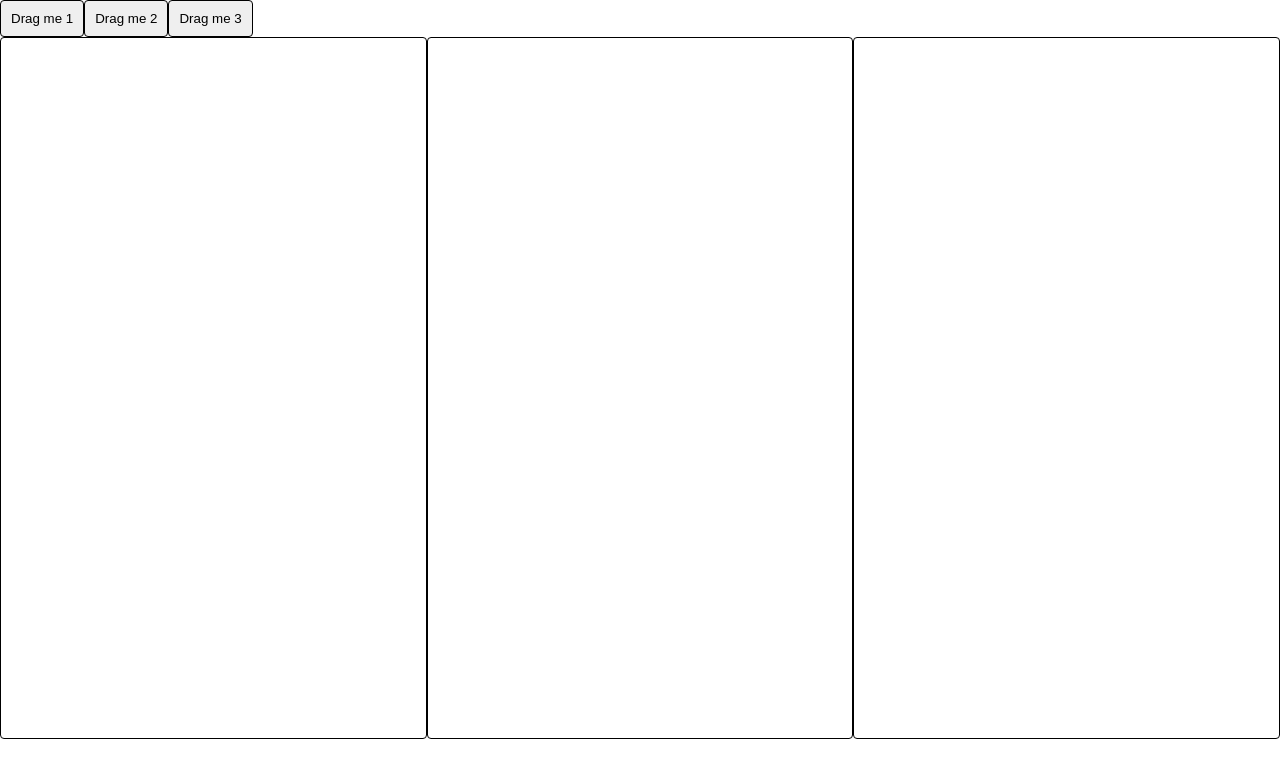
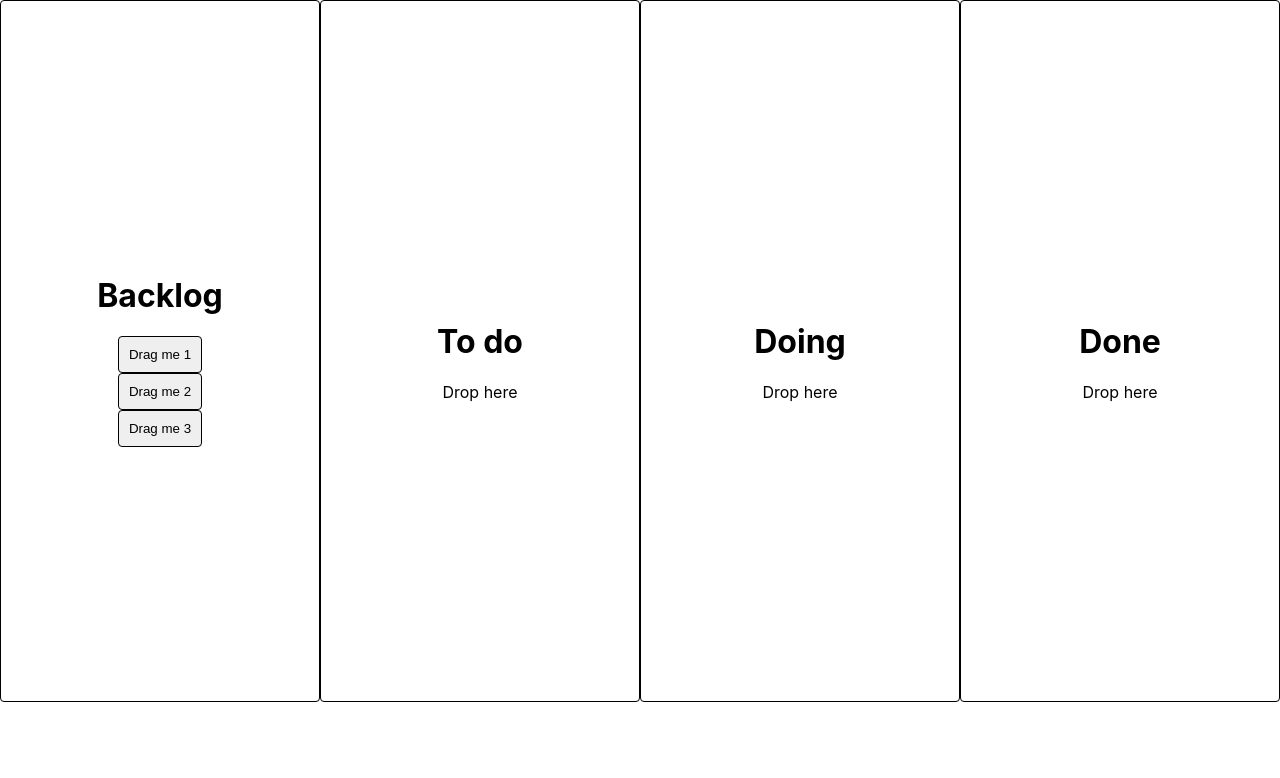
Before and after one commit to RoshBJr/Project-dump, a React (Create React App) app: page / in a window 1280 px wide. Shown: the top 778 px of the page. Built offline with nearby package versions, Linux system fonts and the light colour scheme.

Commit message:
finally implemented a primitive version of trello, next thing feature to implement is to create custom draggable cards

```diff
--- a/src/App.css
+++ b/src/App.css
@@ -48,16 +48,12 @@
   width: fit-content;
 }
 
-.container-drop {
-  display: flex;
-}
-
 .drop-container {
   display: flex;
   flex-flow: row nowrap;
 }
 
-.drop {
+.drop, .backlog {
   border-radius: 4px;
   border: 1px solid black;
   width: 500px;
@@ -67,6 +63,10 @@
   flex-flow: column wrap;
   justify-content: center;
   align-items: center;
+}
+
+.main {
+  display: flex;
 }
 
 .drag {
--- a/src/App.jsx
+++ b/src/App.jsx
@@ -1,12 +1,12 @@
-import React, {useEffect, useState} from 'react';
+import React, {useState} from 'react';
 import {DndContext} from '@dnd-kit/core';
 
 import {Droppable} from './components/Droppable';
 import {Draggable} from './components/Draggable';
 import "./App.css"
 
-function App() {
-  const containers = ['A', 'B', 'C'];
+export default function App() {
+  const containers = ['To do', 'Doing', 'Done'];
   const draggables = [1, 2, 3];
   const [parent, setParent] = useState(null);
   const [lastDragged, setLastDragged] = useState([]);
@@ -20,22 +20,19 @@ function App() {
     })
   );
 
-  useEffect(() => {
-    // console.log(parent);
-  }, [parent])
-
   return (
     <DndContext onDragEnd={handleDragEnd}>
+      <div className="main">
+        <div className="backlog">
+          <h1>Backlog</h1>
           {
             draggableMarkup.map(item => {
               if(lastDragged.includes(item.props.id)) return;
               return(item)
             })
           }
-      <div className="container-drop">
+        </div>
           {containers.map((id) => (
-          // We updated the Droppable component so it would accept an `id`
-          // prop and pass it to `useDroppable`
             <Droppable key={id} id={id} parent={parent} drag={draggableMarkup}
               lastDragged={lastDragged} >
             </Droppable>
@@ -45,16 +42,13 @@ function App() {
   );
 
   function handleDragEnd(event) {
-    const {over} = event;
     if(event.over) {
       setLastDragged([...lastDragged, event.active.id]);
     } else {
       setLastDragged(
-        lastDragged.filter( item => item != event.active.id)
+        lastDragged.filter( item => item !== event.active.id)
       )
     }
     setParent(event.over ? event : null);
   }
 }
-
-export default App;
--- a/src/components/Droppable.jsx
+++ b/src/components/Droppable.jsx
@@ -5,28 +5,30 @@ export function Droppable(props) {
   const [dragIds, setDragIds] = useState([]);
 
   useEffect(() => {
-    if(props.parent == null) return;
+    if(props.parent === null) return;
+
     if(dragIds.includes(props.parent.active.id) &&
-        props.parent.over.id != props.id) {
+        props.parent.over.id !== props.id) {
           setDragIds(
-            dragIds.filter( item => item != props.parent.active.id)
+            dragIds.filter( item => item !== props.parent.active.id)
           )
     }
-    if(props.parent.over.id != props.id) return;
+
+    if(props.parent.over.id !== props.id) return;
     setDragIds([...dragIds, props.parent.active.id]);
+
   }, [props.parent]);
 
+
   useEffect(() => {
-    // console.log(dragIds);
-    if(props.parent == null && props.lastDragged.length == 0) {
+    if(props.parent === null && props.lastDragged.length === 0) {
       return setDragIds(props.lastDragged);
-      // console.log('last dragged ',props.lastDragged);
-      // console.log('dragids ',dragIds);
     }
-    if(props.parent == null && props.lastDragged.length != 0 && dragIds.length != 0) {
-      return setDragIds(
-        dragIds.filter(item => item == props.lastDragged)
-      );
+    if(props.parent === null && props.lastDragged.length !== 0
+      && dragIds.length !== 0) {
+        return setDragIds(
+          dragIds.filter(item => props.lastDragged.includes(item))
+        );
     }
   }, [props.lastDragged])
 
@@ -42,12 +44,16 @@ export function Droppable(props) {
 
   return (
     <div className='drop' ref={setNodeRef} style={style}>
+      <h1>{props.id}</h1>
       {
+        dragIds.length !== 0 ?
         props.drag.map(item => {
           if(dragIds.includes(item.props.id)) {
             return(item);
           }
         })
+        :
+        "Drop here"
       }
     </div>
   );
```
Lines whose indentation alone changed are shown as unchanged.
